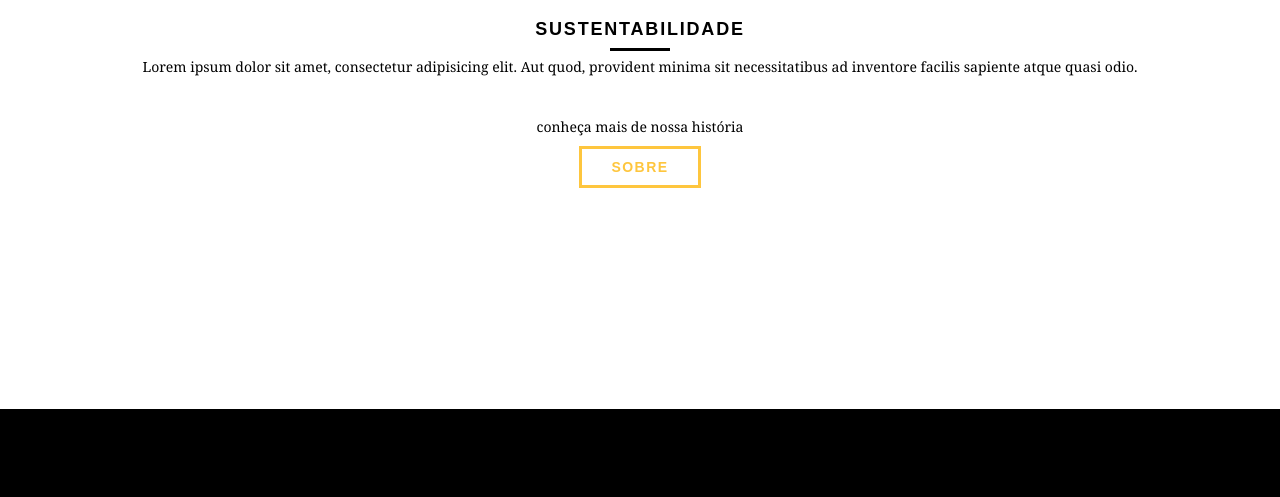
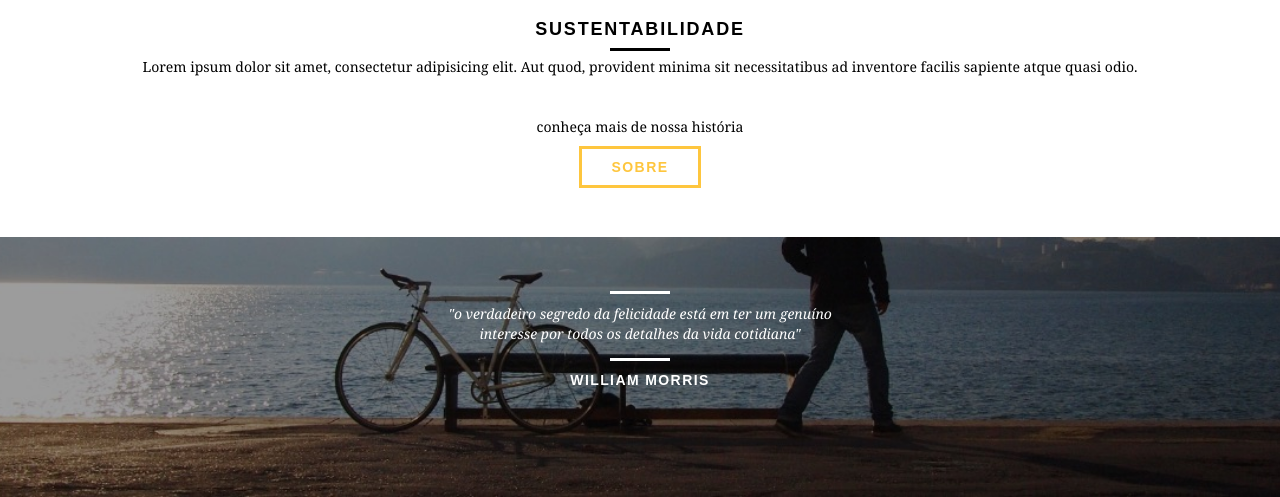
Before and after one commit to alsoDiego/bikcraft, a PHP site: page / in a window 1280 px wide. Shown: the part 3187-3684 px from the top of the page. Before the commit the page ends 3596 px from the top, so only its background shows below. Run offline with PHP 8.4, Linux system fonts and the light colour scheme.

Commit message:
styles: quebra

```diff
--- a/css/styles.css
+++ b/css/styles.css
@@ -258,3 +258,18 @@ img {
     background: #000;
     margin: 6px auto;
 }
+
+/* Quebra*/
+
+.quebra {
+    width: 100%;
+    height: 220px;
+    background: url(../img/bg-footer.jpg) no-repeat center;
+    background-size: cover;
+    text-align: center;
+    padding-top: 40px;
+}
+
+.quebra .quote-externo {
+    max-width: 400px;
+}
```
